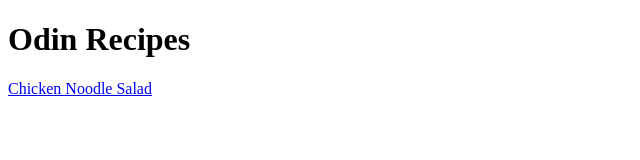
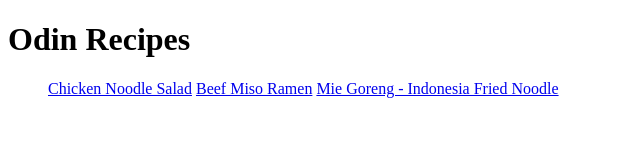
Before and after one commit to Rhman8991/odin-recipes, a plain HTML site: page index.html in a window 1280 px wide. Shown: the whole page, without its empty margins (0-640 px from the left). Drawn offline with Linux system fonts and the light colour scheme.

Commit message:
Create two more link element and group them in ul element

```diff
--- a/index.html
+++ b/index.html
@@ -1,11 +1,18 @@
 <!DOCTYPE html>
 <html lang="en">
+
 <head>
     <meta charset="utf-8">
 
 </head>
+
 <body>
     <h1>Odin Recipes</h1>
+    <ul>
         <a href="recipes/chicken-noodle-salad.html">Chicken Noodle Salad</a>
+        <a href="recipes/beef-miso-ramen.html">Beef Miso Ramen</a>
+        <a href="recipes/mie-goreng.html">Mie Goreng - Indonesia Fried Noodle</a>
+    </ul>
 </body>
+
 </html>
```
Lines whose indentation alone changed are shown as unchanged.
